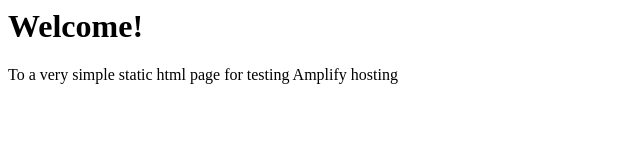
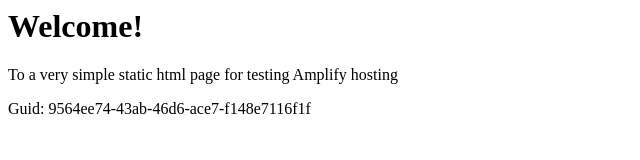
Before and after one commit to aws-aemilia-pdx/Github-PR-Commit-Integration-Test-DoNotTouch-Gith-P5X5MO5I-v1-prod-us-west-2, a website: page src/index.html in a window 1280 px wide. Shown: the whole page, without its empty margins (0-640 px from the left). Drawn offline with Linux system fonts and the light colour scheme.

Commit message:
commit from integ tests

```diff
--- a/src/index.html
+++ b/src/index.html
@@ -1,3 +1,5 @@
+
+
 <html lang="en">
 
 <head>
@@ -10,6 +12,6 @@
 <body>
     <h1>Welcome!</h1>
     <p>To a very simple static html page for testing Amplify hosting</p>
-</body>
+    <p>Guid: 9564ee74-43ab-46d6-ace7-f148e7116f1f</p></body>
 
 </html>
```
